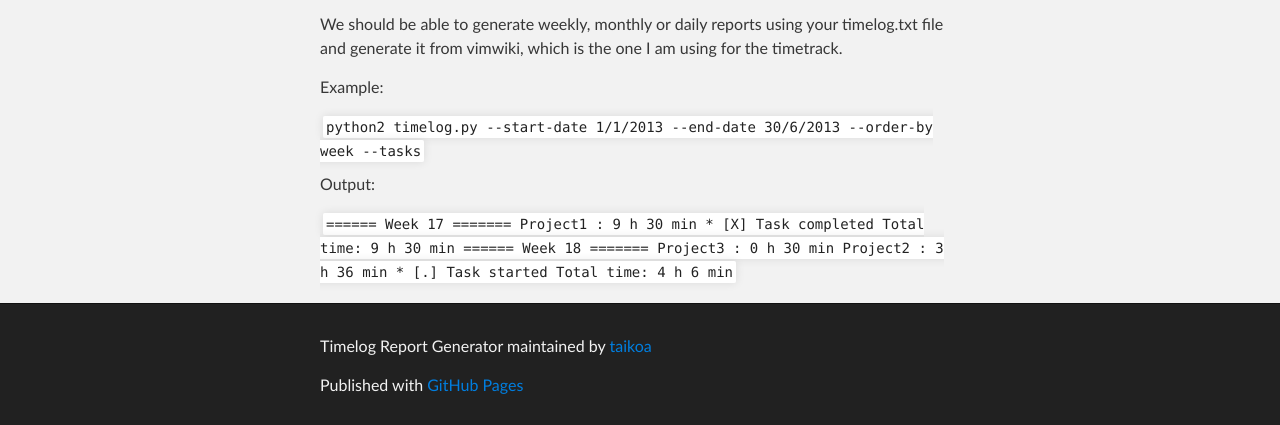
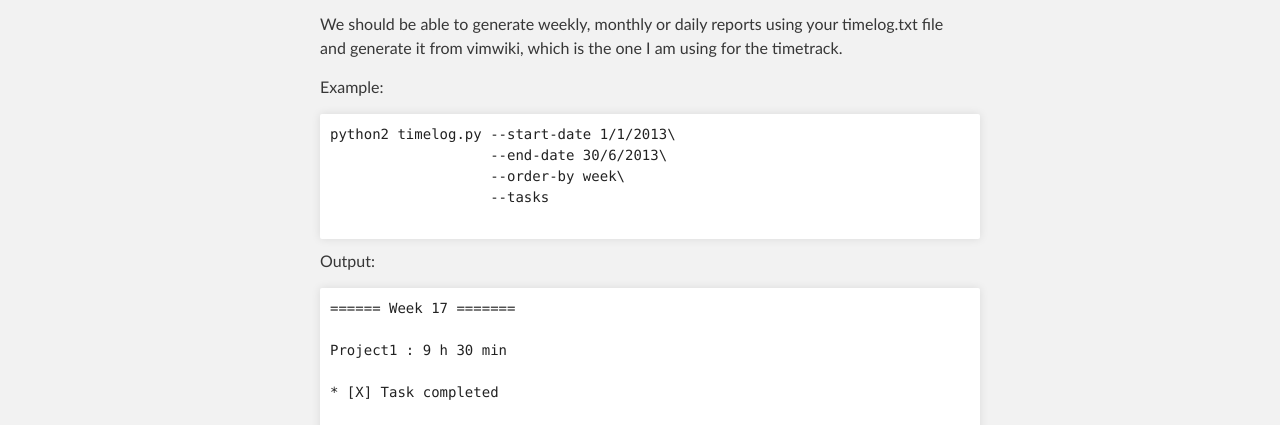
Before and after one commit to javaguirre/timelog-report-generator, a plain HTML site: page index.html in a window 1280 px wide. Shown: the part 375-800 px from the top of the page. Drawn offline with Linux system fonts and the light colour scheme.

Commit message:
Improving a bit the code view

```diff
--- a/index.html
+++ b/index.html
@@ -46,13 +46,16 @@
         <p>
             Example:
         </p>
-        <code>
-            python2 timelog.py --start-date 1/1/2013 --end-date 30/6/2013 --order-by week --tasks
-        </code>
+        <pre>
+python2 timelog.py --start-date 1/1/2013\
+                   --end-date 30/6/2013\
+                   --order-by week\
+                   --tasks
+        </pre>
         <p>
             Output:
         </p>
-        <code>
+        <pre>
 ====== Week 17 =======
 
 Project1 : 9 h 30 min
@@ -71,7 +74,7 @@
 
 Total time: 4 h 6 min
 
-        </code>
+        </pre>
       </section>
     </div>
 
```
Lines whose indentation alone changed are shown as unchanged.
